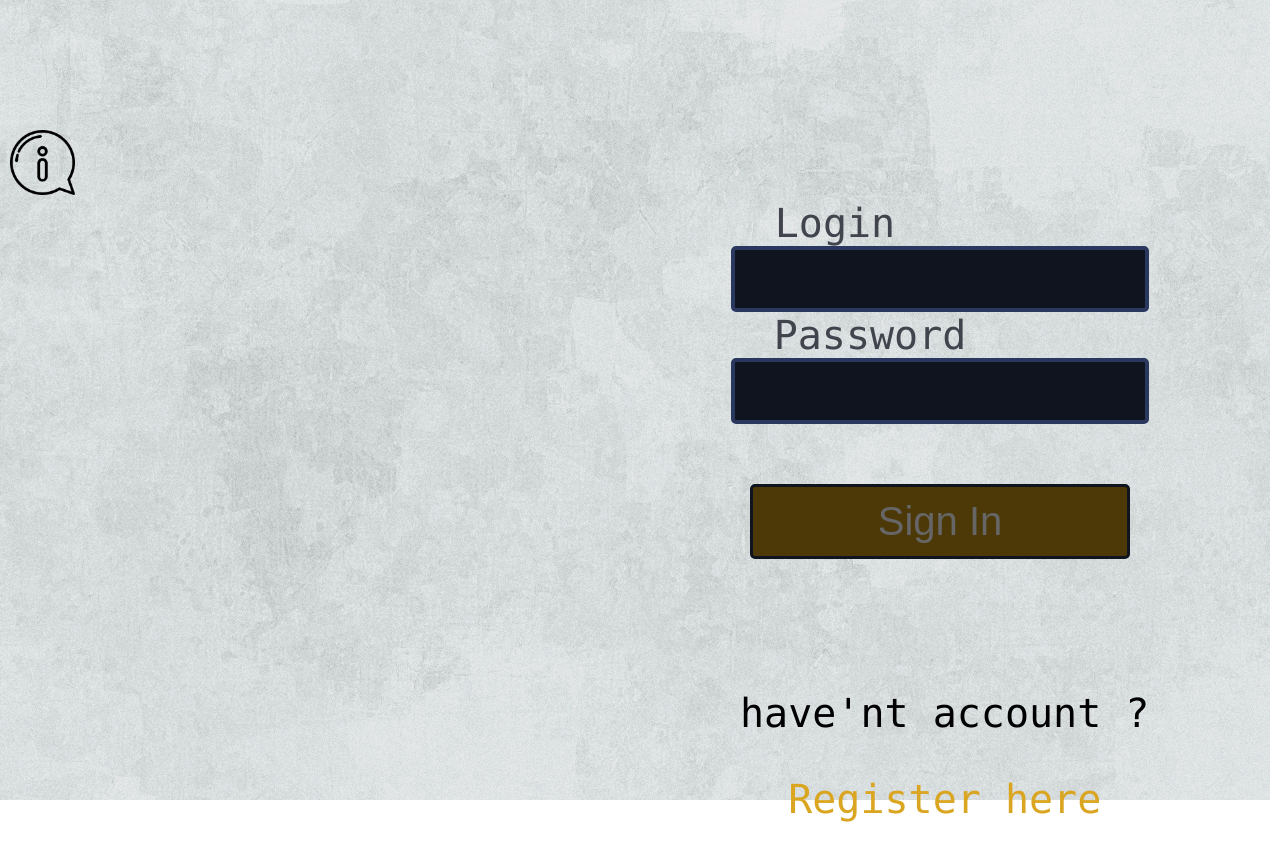
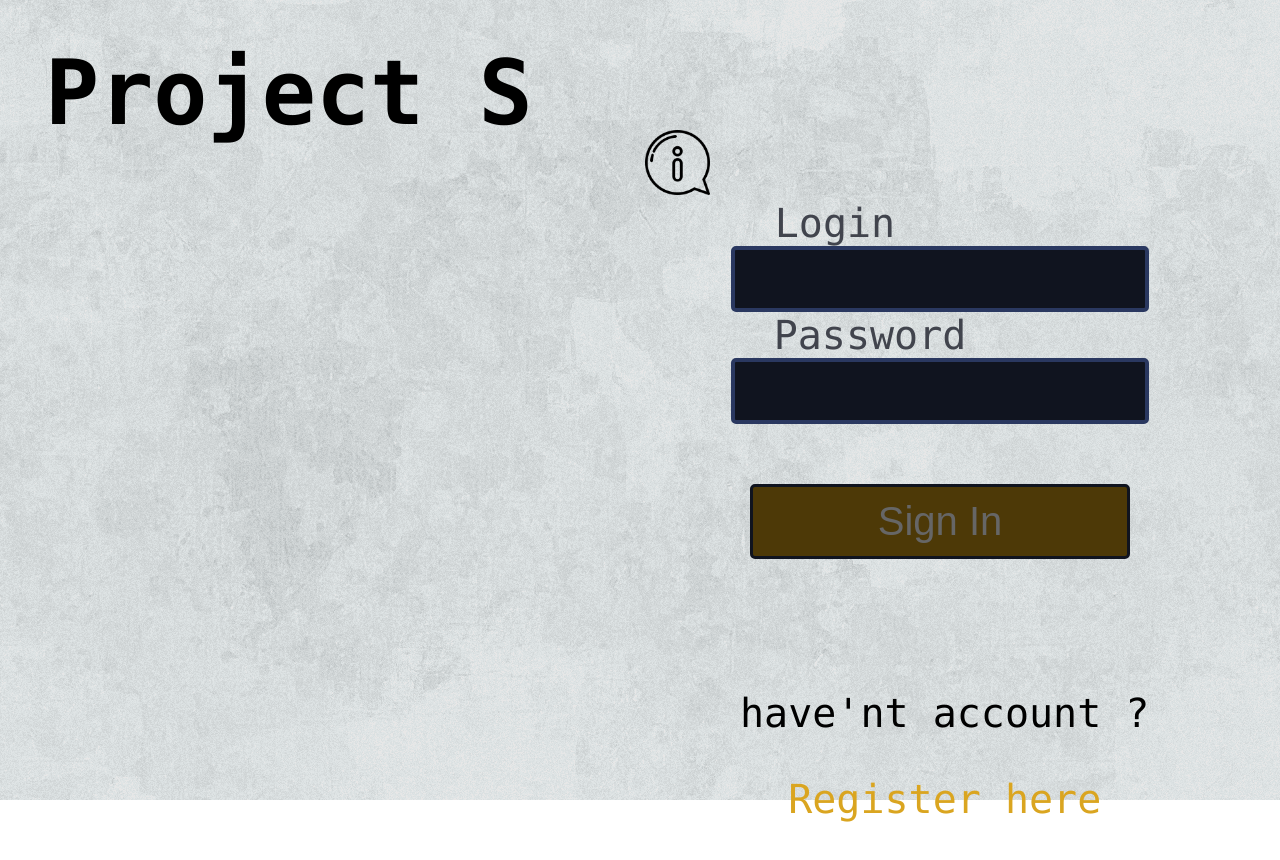
Before and after one commit to BartoszSeno/Project-S, a React (Create React App) app: page /Project-S/login in a window 1280 px wide. Shown: the top 860 px of the page. Built offline with nearby package versions, Linux system fonts and the light colour scheme; no server answers.

Commit message:
fix scale login

```diff
--- a/src/register/register.css
+++ b/src/register/register.css
@@ -1,7 +1,7 @@
 .cointeinerLogin {
   background-image: url(img/texture-img-light.png);
   position: absolute;
-  width: 100%;
+  width: 2550px;
   margin-left: -10px;
   height: 100%;
 }
```
